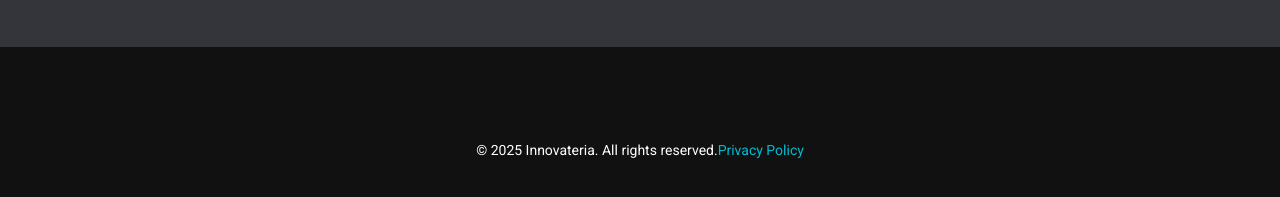
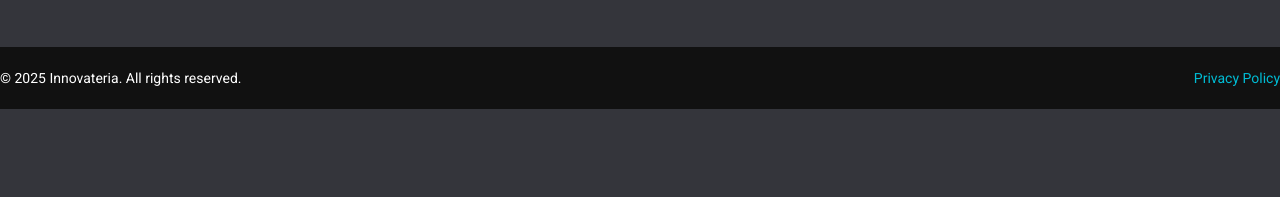
Before and after one commit to Vnjvibhash/Resume, a plain HTML site: page index.html in a window 1280 px wide. Shown: the part 6106-6303 px from the top of the page. After the commit the page ends 6215 px from the top, so only its background shows below. Drawn offline with nearby package versions, Linux system fonts and the light colour scheme.

Commit message:
Footer Section Added

```diff
--- a/style.css
+++ b/style.css
@@ -643,11 +643,11 @@ a{
 
 .footer-container {
   display: flex;
-  justify-content: center;
+  justify-content: space-between;
   align-items: center;
   width: 100vw;
-  padding-top: 10vh;
-  padding-bottom: 10vh;
+  padding-top: 1vh;
+  padding-bottom: 1vh;
   flex-wrap: wrap;
 }
 
```
